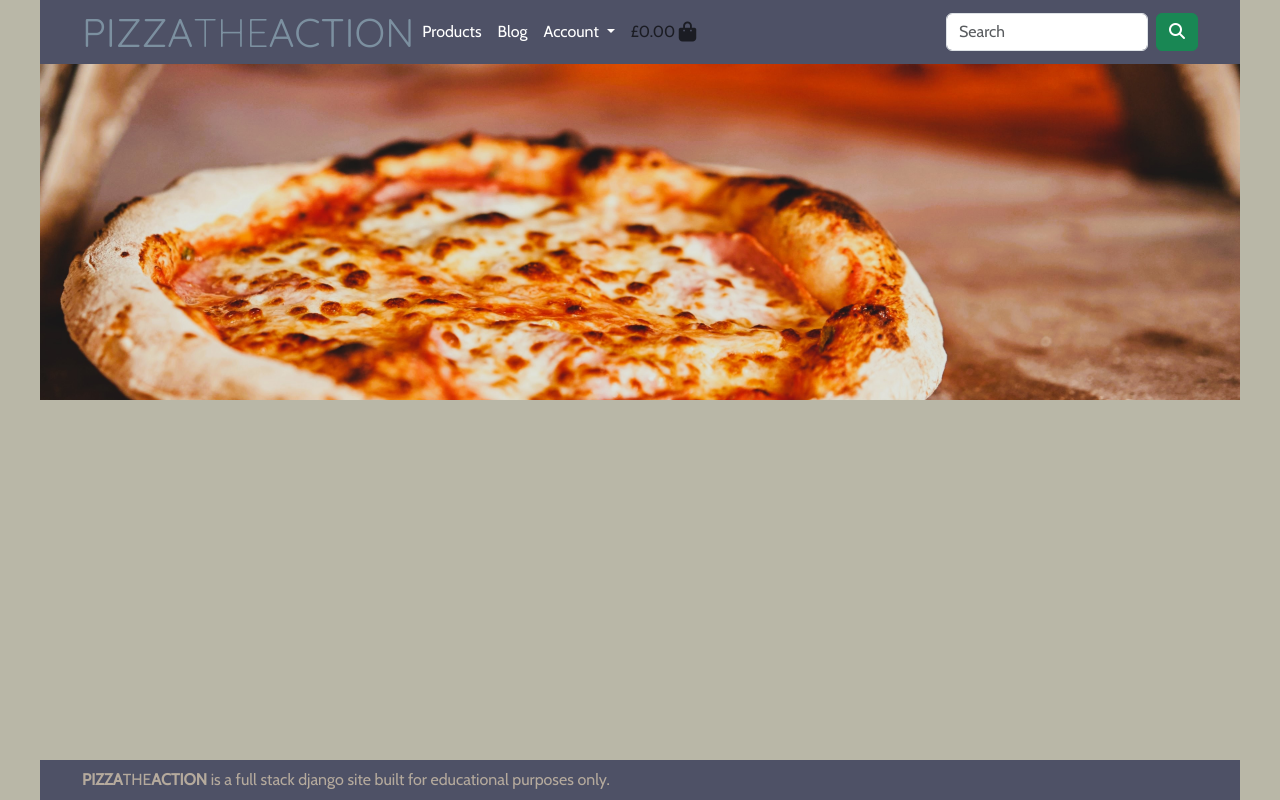
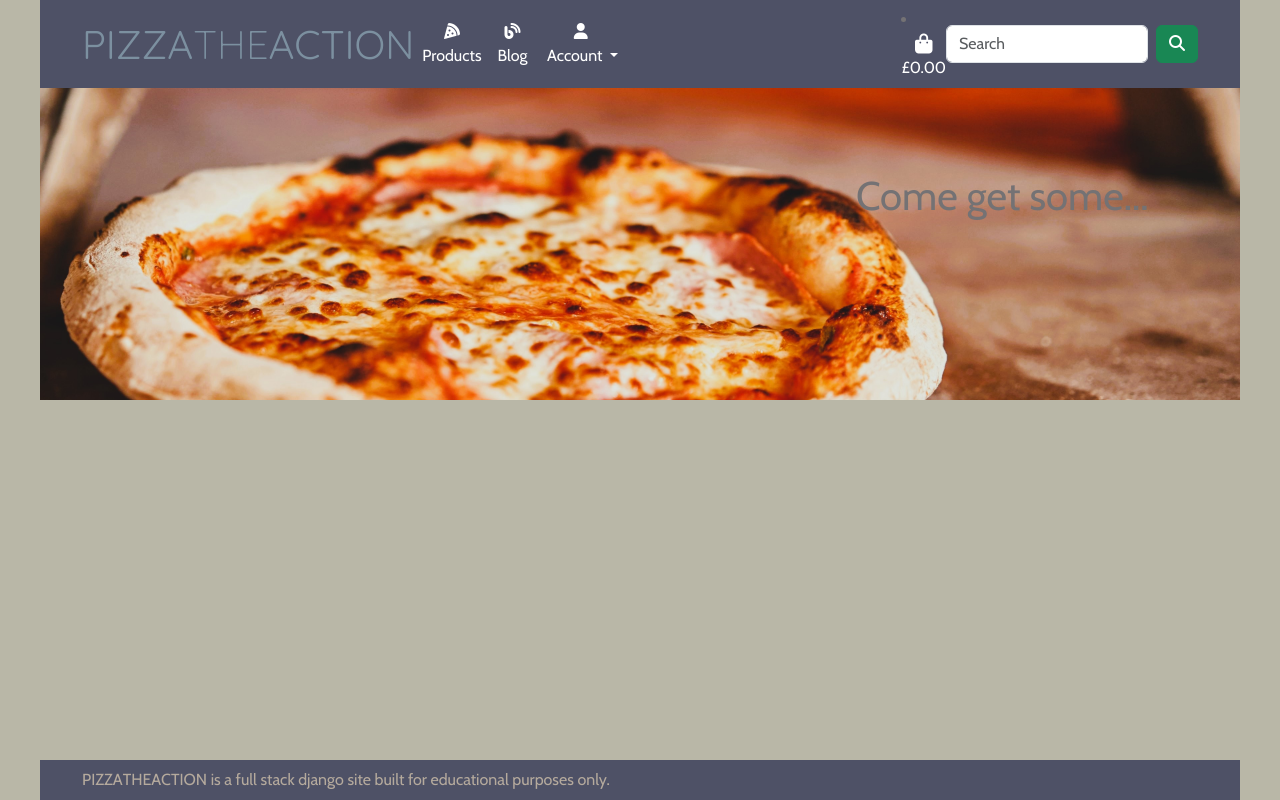
Before and after one commit to AHendley84/pp4-pizzatheaction, a Django app: page / in a window 1280 px wide. Run offline with Django 3.2, Linux system fonts and the light colour scheme.

Commit message:
Add h1 to index

```diff
--- a/home/templates/home/index.html
+++ b/home/templates/home/index.html
@@ -11,7 +11,14 @@
 
 {% block content %}
     <div id="home-pizza-oven">
-
+        <div class="row h-100">
+            <div class="col-8"></div>
+            <div class="col-4 my-auto">
+                <h1 class="">
+                    Come get some...
+                </h1>
+            </div>
+        </div>
     </div>
     <div id="home-intro">
 
--- a/static/css/base.css
+++ b/static/css/base.css
@@ -10,6 +10,7 @@
 footer {
     color: #747274;
     font-family: 'Cabin', sans-serif;
+    font-weight: 200;
     max-width: 1200px;
     margin: 0 auto;
     padding: 0;
@@ -19,6 +20,8 @@
 #main-navigation,
 #main-footer {
     background-color: #4e5166;
+    padding-left: 0;
+    padding-right: 0;
 }
 
 .pta-logo {
@@ -46,6 +49,10 @@
 
 .toggler {
     color: #b5aa9d;
+}
+
+.text-dropdown-color {
+    color: #4e5166;
 }
 
 /* index.html */
@@ -79,3 +86,9 @@
         height: 300px;
     }
 }
+
+@media (max-width: 1200px) {
+    .pta-logo {
+        padding-right: 60px;
+    }
+}
--- a/templates/base.html
+++ b/templates/base.html
@@ -52,44 +52,92 @@
           <i class="fa-solid fa-bars toggler"></i>
         </button>
         <div class="collapse navbar-collapse" id="navbarSupportedContent">
-          <ul class="navbar-nav me-auto mb-2 mb-lg-0">
+          <ul class="navbar-nav me-auto mb-2 mb-lg-0 text-right">
             <li class="nav-item">
-              <a class="nav-link text-white" href="#">Products</a>
+              <div class="text-center">
+                <a class="nav-link text-white" href="#">
+                  <div><i class="fa-solid fa-pizza-slice"></i></div>
+                  Products
+                </a>
+              </div>
             </li>
             <li class="nav-item">
-              <a class="nav-link text-white" href="#">Blog</a>
+              <div class="text-center">
+                <a class="nav-link text-white" href="#">
+                  <div><i class="fa-solid fa-blog"></i></div>
+                  Blog
+                </a>
+              </div>
             </li>
             <li class="nav-item dropdown">
+              <div class="text-center">
                 <a class="nav-link dropdown-toggle text-white" href="#" role="button" data-bs-toggle="dropdown"
                   aria-expanded="false">
-                Account
+                  <div><i class="fa-solid fa-user"></i></div>
+                  &nbsp;Account
                 </a>
                 <ul class="dropdown-menu dropdown-background">
                   {% if request.user.is_authenticated %}
                   {% if request.user.is_superuser %}
-                <li><a class="dropdown-item" href="#">Product Management</a></li>
+                  <li>
+                    <div class="text-center">
+                      <a class="dropdown-item text-dropdown-color" href="#">
+                        <div><i class="fa-solid fa-list-check"></i></div>
+                        Product Management
+                      </a>
+                    </div>
+                  </li>
                   <li>
                     <hr class="dropdown-divider">
                   </li>
                   {% endif %}
-                <li><a href="#" class="dropdown-item main-logo-color">My Profile</a></li>
-                <li><a href="{% url 'account_logout' %}" class="dropdown-item main-logo-color">Logout</a></li>
+                  <li>
+                    <div class="text-center">
+                      <a class="dropdown-item text-dropdown-color" href="#">
+                        <div><i class="fa-solid fa-address-card"></i></div>
+                        My Profile
+                      </a>
+                    </div>
+                  </li>
+                  <li>
+                    <div class="text-center">
+                      <a class="dropdown-item text-dropdown-color" href="{% url 'account_logout' %}">
+                        <div><i class="fa-solid fa-arrow-right-from-bracket"></i></div>
+                        Logout
+                      </a>
+                    </div>
+                  </li>
                   {% else %}
-                <li><a href="{% url 'account_signup' %}" class="dropdown-item main-logo-color">Register</a></li>
-                <li><a href="{% url 'account_login' %}" class="dropdown-item main-logo-color">Login</a></li>
+                  <li>
+                    <div class="text-center">
+                      <a class="dropdown-item text-dropdown-color" href="{% url 'account_signup' %}">
+                        <div><i class="fa-solid fa-user-plus"></i></div>
+                        Register
+                      </a>
+                    </div>
+                  </li>
+                  <li>
+                    <div  class="text-center">
+                      <a class="dropdown-item text-dropdown-color" href="{% url 'account_login' %}">
+                        <div></div><i class="fa-solid fa-arrow-right-to-bracket"></i></div>
+                        Login
+                      </a>
+                    </div>
+                  </li>
                   {% endif %}
                 </ul>
+              </div>
             </li>
             <li class="nav-item">
-              <a class="{% if grand_total %}item-in-bag font-weight-bold{% else %}{% endif %} nav-link"
+              <a class="{% if grand_total %}item-in-bag font-weight-bold{% else %}{% endif %}text-white nav-link"
                   href="">
                   <div class="text-center">
+                    <div><i class="fas fa-shopping-bag fa-lg"></i></div>
                     {% if grand_total %}
                       £{{ grand_total|floatformat:2 }}
                     {% else %}
                       £0.00
                     {% endif %}
-                      <i class="fas fa-shopping-bag fa-lg"></i>
                   </div>
               </a>
           </li>
```
Lines whose indentation alone changed are shown as unchanged.
